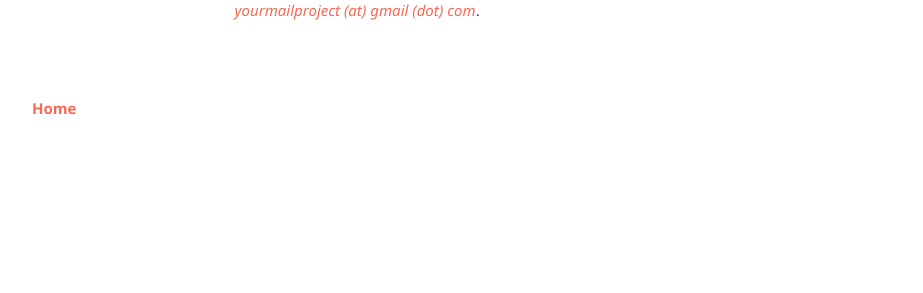
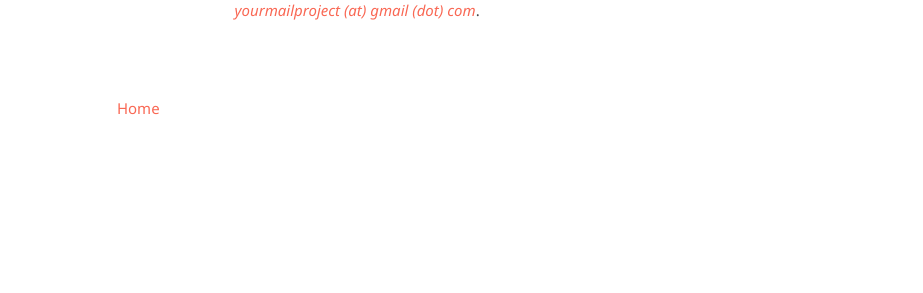
Before and after one commit to kvshvlin/yourmailproject, a Jekyll site: the page built from index.md, in a window 1280 px wide. Shown: the part 1158-1451 px from the top of the page, without its empty margins (193-1116 px from the left). Built offline with Jekyll 4.4.1, drawn with Linux system fonts in a browser that asks for light colours; our own code applies the rules of GitHub Pages for plain Markdown files.

Commit message:
Update default.html

```diff
--- a/_layouts/default.html
+++ b/_layouts/default.html
@@ -28,7 +28,9 @@
       	</section>
       	<footer>
         <div class="grid-item">
-		<h1><a href="https://kvshvlin.github.io">Home</a></h1>
+        <p>
+			<a href="https://kvshvlin.github.io">Home</a>
+		</p>
 		</div>
       </footer>
     </div>
```
Lines whose indentation alone changed are shown as unchanged.
